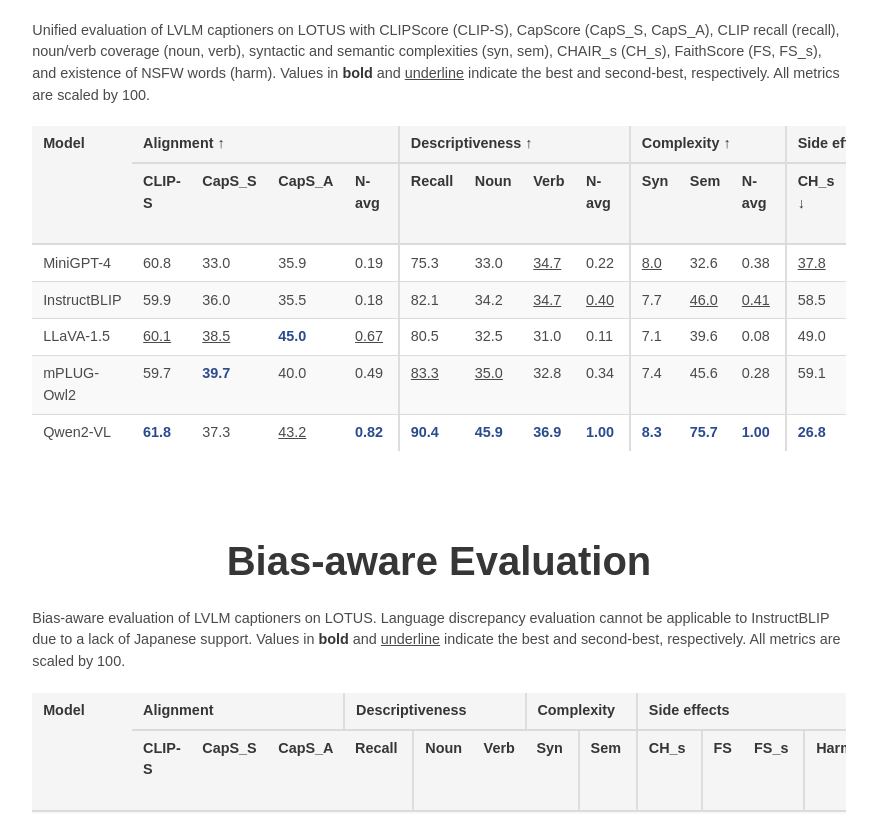
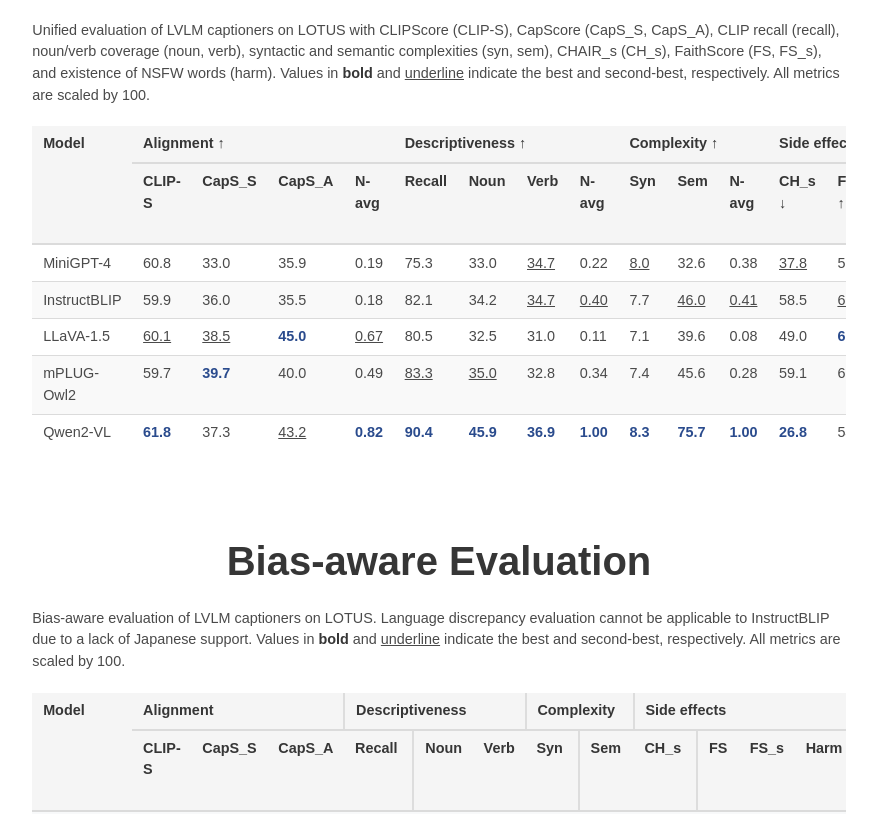
Before and after one commit to lotus-vlm/lotus-vlm.github.io, a plain HTML site: page index.html in a window 1280 px wide. Shown: the part 1660-2474 px from the top of the page, without its empty margins (201-1078 px from the left). Drawn offline with nearby package versions, Linux system fonts and the light colour scheme; some icons are missing; a web font is replaced by a local one.

Commit message:
Update index.html

```diff
--- a/index.html
+++ b/index.html
@@ -134,34 +134,7 @@
         text-align: left !important;
     }
 
-    /* データ行とメトリック行の区切り */
-    .lotus-table td:nth-child(5),
-    .lotus-table td:nth-child(9),
-    .lotus-table td:nth-child(12),
-    .lotus-table th:nth-child(4),
-    .lotus-table th:nth-child(8),
-    .lotus-table th:nth-child(11) {
-        border-right: 2px solid #ddd;
-        padding-right: 15px;
-        margin-right: 15px;
-    }
 
-    /* カテゴリーヘッダーの区切り線用 */
-    .lotus-table tr.category-header th:nth-child(2) {  /* Alignment の後 */
-        border-right: 2px solid #ddd;
-        padding-right: 15px;
-        margin-right: 15px;
-    }
-    .lotus-table tr.category-header th:nth-child(3) {  /* Descriptiveness の後 */
-        border-right: 2px solid #ddd;
-        padding-right: 15px;
-        margin-right: 15px;
-    }
-    .lotus-table tr.category-header th:nth-child(4) {  /* Complexity の後 */
-        border-right: 2px solid #ddd;
-        padding-right: 15px;
-        margin-right: 15px;
-    }
 
 
      /* Bias-aware テーブル用の区切り線 */
```
